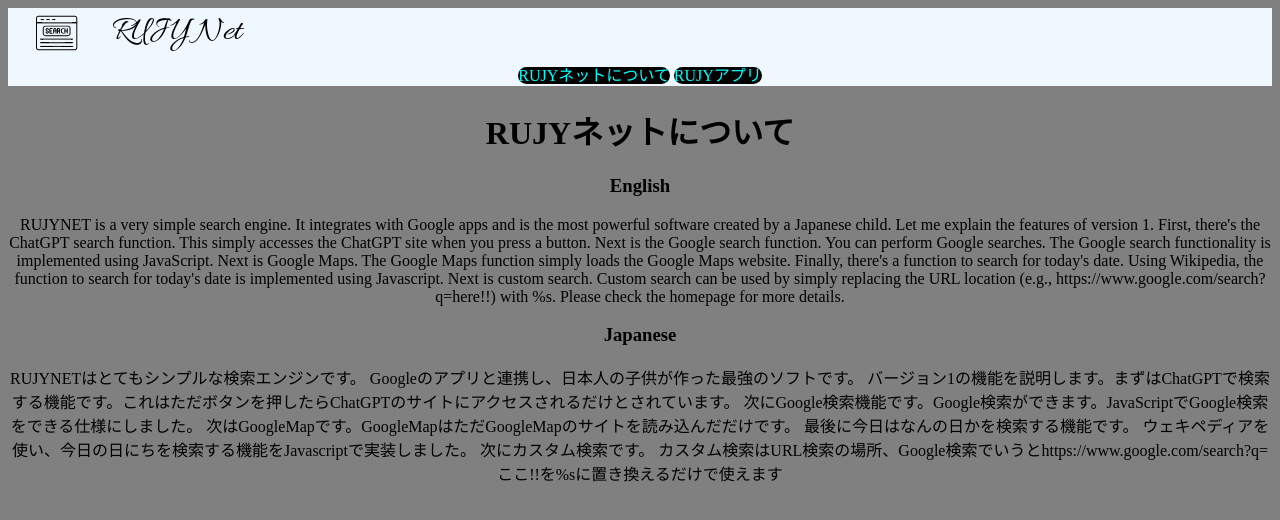
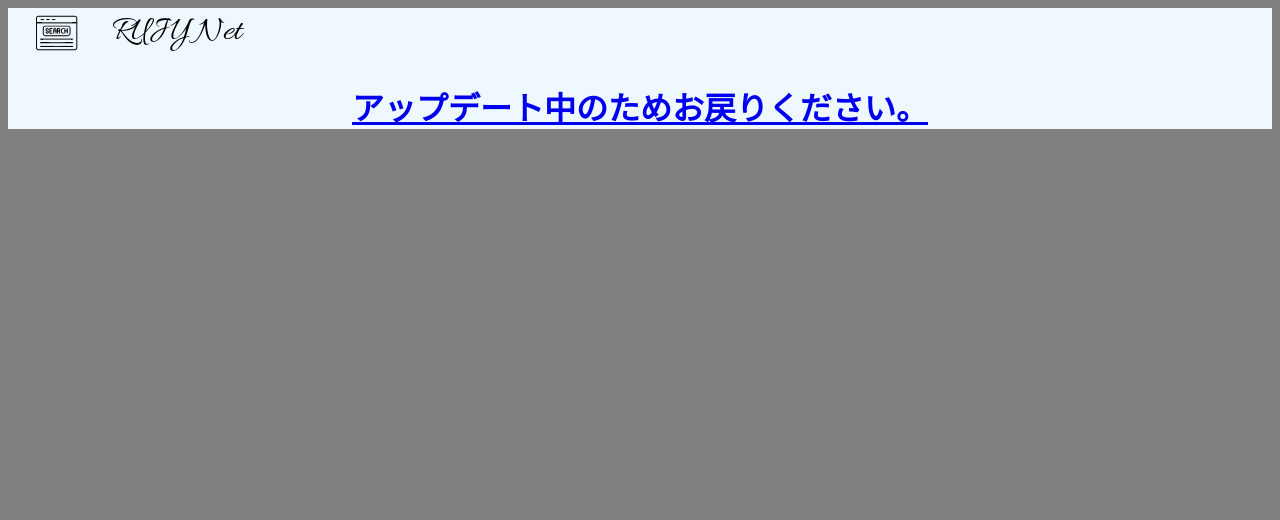
Before and after one commit to ryumamogis-bot/rujynet.jp, a plain HTML site: page about.html in a window 1280 px wide. Drawn offline with Linux system fonts and the light colour scheme.

Commit message:
Update about.html

```diff
--- a/about.html
+++ b/about.html
@@ -11,33 +11,7 @@
         <div class="header-image">
         <a href="index.html"><img src="icon.png" alt="RUJY net"></a>
         </div>
-        <div class="about">
-            <a href="about.html">RUJYネットについて</a>
-            <a href="app.html">RUJYアプリ</a>
-        </div>
-    </header>
-    <main class="main">
-   <h1>RUJYネットについて</h1>
-   <h3>English</h3>
-   <p>RUJYNET is a very simple search engine.
-It integrates with Google apps and is the most powerful software created by a Japanese child.
-Let me explain the features of version 1. First, there's the ChatGPT search function. This simply accesses the ChatGPT site when you press a button.
-Next is the Google search function. You can perform Google searches. The Google search functionality is implemented using JavaScript.
-Next is Google Maps. The Google Maps function simply loads the Google Maps website.
-Finally, there's a function to search for today's date.
-Using Wikipedia, the function to search for today's date is implemented using Javascript.
-Next is custom search.
-Custom search can be used by simply replacing the URL location (e.g., https://www.google.com/search?q=here!!) with %s. Please check the homepage for more details.</p>
-<h3>Japanese</h3>
-<p>RUJYNETはとてもシンプルな検索エンジンです。
-Googleのアプリと連携し、日本人の子供が作った最強のソフトです。
-バージョン1の機能を説明します。まずはChatGPTで検索する機能です。これはただボタンを押したらChatGPTのサイトにアクセスされるだけとされています。
-次にGoogle検索機能です。Google検索ができます。JavaScriptでGoogle検索をできる仕様にしました。
-次はGoogleMapです。GoogleMapはただGoogleMapのサイトを読み込んだだけです。
-最後に今日はなんの日かを検索する機能です。
-ウェキペディアを使い、今日の日にちを検索する機能をJavascriptで実装しました。
-次にカスタム検索です。
-カスタム検索はURL検索の場所、Google検索でいうとhttps://www.google.com/search?q=ここ!!を%sに置き換えるだけで使えます</p>
-    </main>
+        <h1><a href="index.html">アップデート中のためお戻りください。</h1>
+
 </body>
 </html>
```
